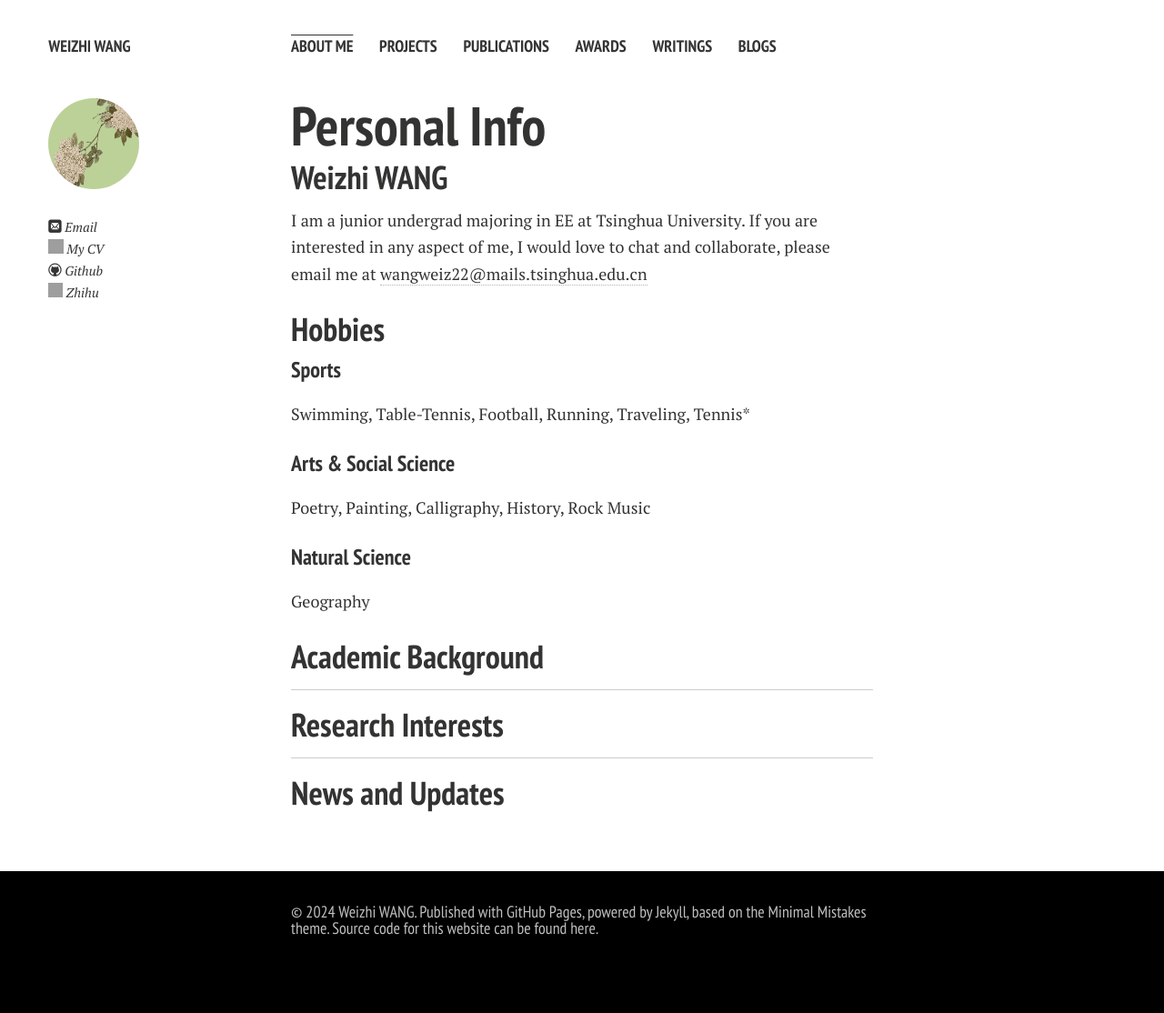
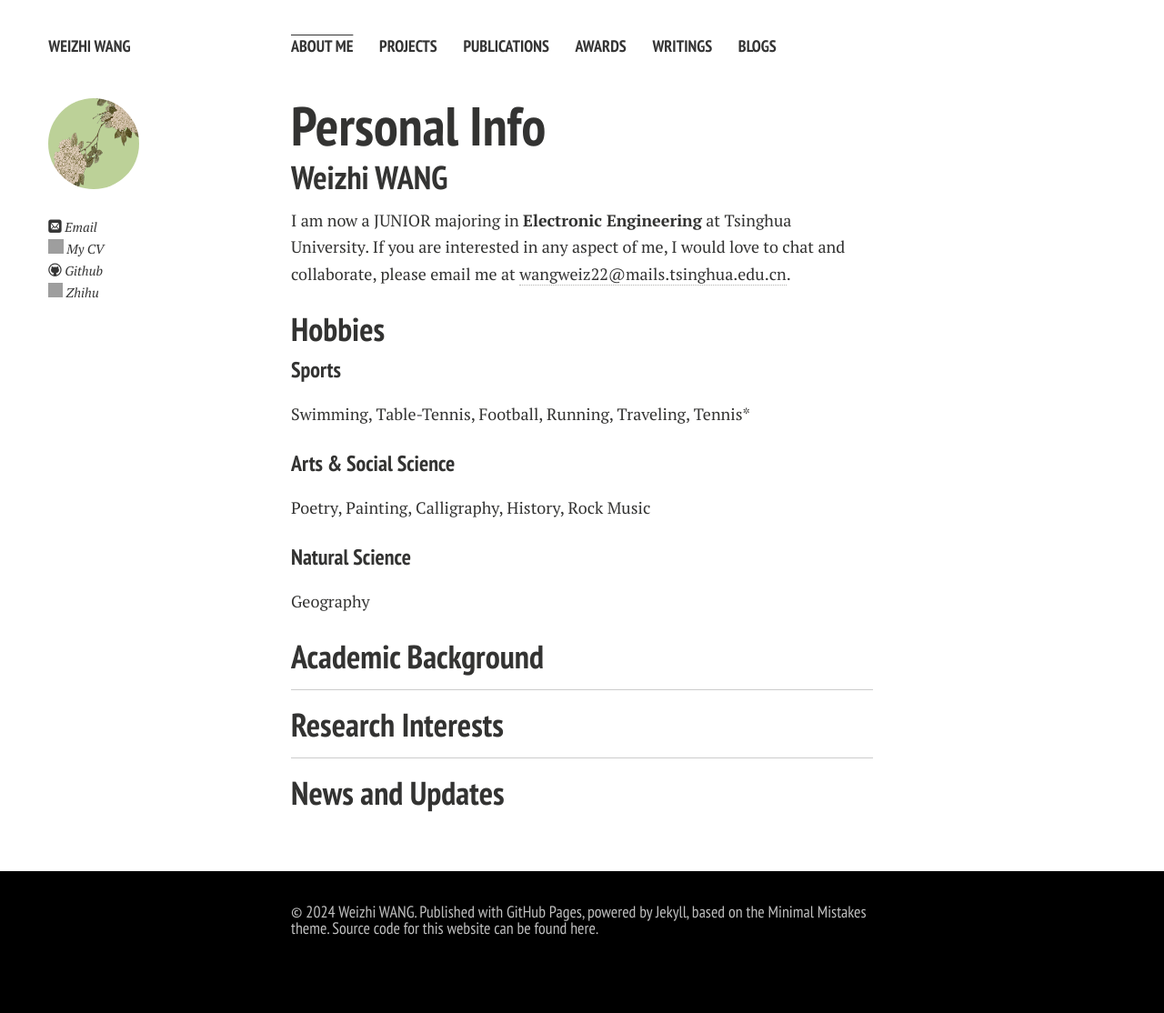
Before and after one commit to whirlbeds/whirlbeds.github.io, a Jekyll site: the page built from index.md, in a window 1280 px wide. Shown: the whole page at 91% size. Built offline with Jekyll 4.4.1, drawn with Linux system fonts in a browser that asks for light colours; nearby versions of some CDN libraries; comment, search, counter and statistics services are not loaded; a style sheet for code colours, icons or effects is not loaded; our own code applies the rules of GitHub Pages for plain Markdown files; grey boxes are pictures that could not be loaded.

Commit message:
Update index.md

```diff
--- a/index.md
+++ b/index.md
@@ -6,9 +6,8 @@ layout: page
 
 ## **Weizhi WANG**
 
-I am a junior undergrad majoring in EE at Tsinghua University.
-If you are interested in any aspect of me, I would love to chat and collaborate, please email me at
-<wangweiz22@mails.tsinghua.edu.cn>
+I am now a JUNIOR majoring in **Electronic Engineering** at Tsinghua University.
+If you are interested in any aspect of me, I would love to chat and collaborate, please email me at <wangweiz22@mails.tsinghua.edu.cn>.
 
 ## Hobbies
 
```
